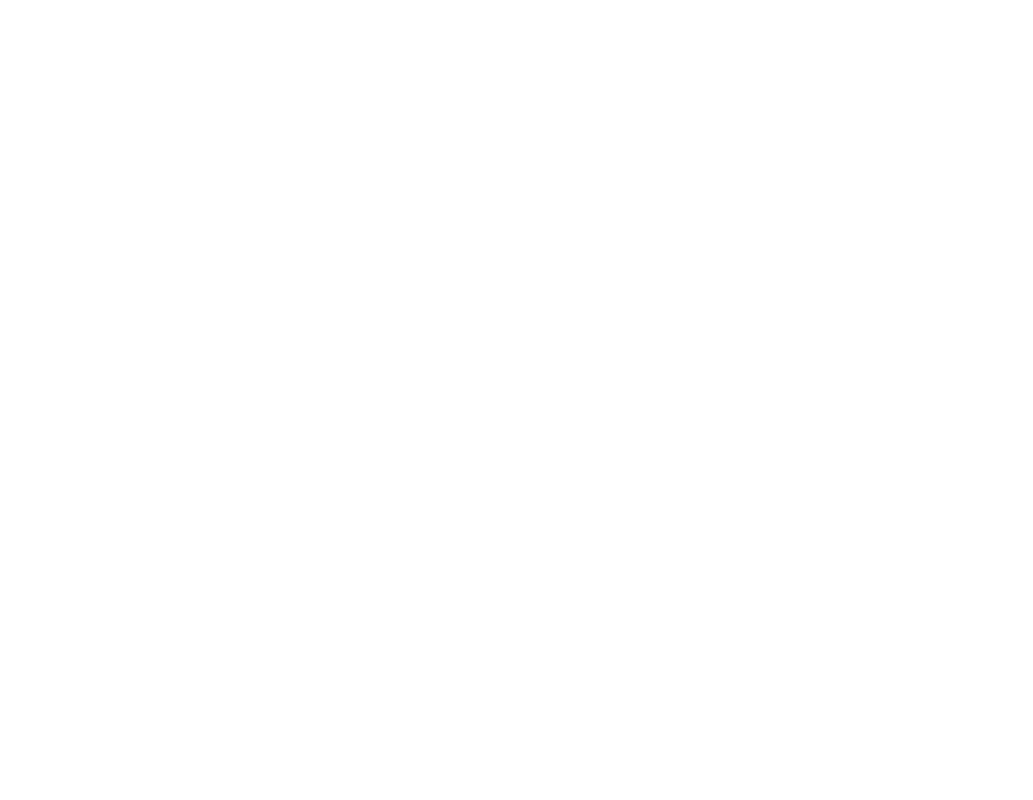
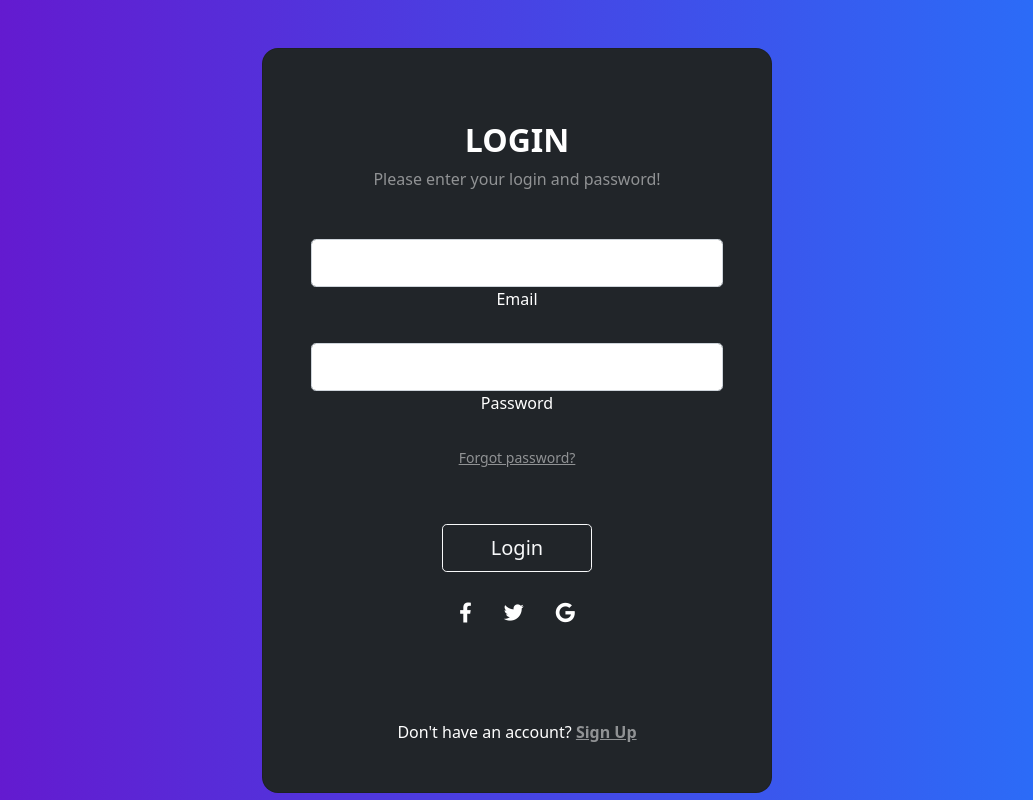
Before and after one commit to saipreethi4/new-project, a plain HTML site: page login.html in a window 1280 px wide. Shown: the whole page, without its empty margins (123-1156 px from the left). Drawn offline with nearby package versions, Linux system fonts and the light colour scheme.

Commit message:
2nd commit

```diff
--- a/css/style.css
+++ b/css/style.css
@@ -1,4 +1,17 @@
-*{
+/* *{
     padding: 0;
     margin: 0;
+} */
+.logo{
+    height: 50px;
 }
+.gradient-custom {
+    /* fallback for old browsers */
+    background: #6a11cb;
+
+    /* Chrome 10-25, Safari 5.1-6 */
+    background: -webkit-linear-gradient(to right, rgba(106, 17, 203, 1), rgba(37, 117, 252, 1));
+
+    /* W3C, IE 10+/ Edge, Firefox 16+, Chrome 26+, Opera 12+, Safari 7+ */
+    background: linear-gradient(to right, rgba(106, 17, 203, 1), rgba(37, 117, 252, 1))
+    }
--- a/login.html
+++ b/login.html
@@ -29,7 +29,53 @@
 
 <!-- header ends here -->
 
+<!-- loginform start -->
+<section class="vh-100 gradient-custom">
+    <div class="container-fluid py-5 h-100">
+      <div class="row d-flex justify-content-center align-items-center h-100">
+        <div class="col-12 col-md-8 col-lg-6 col-xl-5">
+          <div class="card bg-dark text-white" style="border-radius: 1rem;">
+            <div class="card-body p-5 text-center">
 
+              <div class="mb-md-5 mt-md-4 pb-5">
+
+                <h2 class="fw-bold mb-2 text-uppercase">Login</h2>
+                <p class="text-white-50 mb-5">Please enter your login and password!</p>
+
+                <div class="form-outline form-white mb-4">
+                  <input type="email" id="typeEmailX" class="form-control form-control-lg" />
+                  <label class="form-label" for="typeEmailX">Email</label>
+                </div>
+
+                <div class="form-outline form-white mb-4">
+                  <input type="password" id="typePasswordX" class="form-control form-control-lg" />
+                  <label class="form-label" for="typePasswordX">Password</label>
+                </div>
+
+                <p class="small mb-5 pb-lg-2"><a class="text-white-50" href="#!">Forgot password?</a></p>
+
+                <button class="btn btn-outline-light btn-lg px-5" type="submit">Login</button>
+
+                <div class="d-flex justify-content-center text-center mt-4 pt-1">
+                  <a href="#!" class="text-white"><i class="fab fa-facebook-f fa-lg"></i></a>
+                  <a href="#!" class="text-white"><i class="fab fa-twitter fa-lg mx-4 px-2"></i></a>
+                  <a href="#!" class="text-white"><i class="fab fa-google fa-lg"></i></a>
+                </div>
+
+              </div>
+
+              <div>
+                <p class="mb-0">Don't have an account? <a href="./signup.html" class="text-white-50 fw-bold">Sign Up</a>
+                </p>
+              </div>
+
+            </div>
+          </div>
+        </div>
+      </div>
+    </div>
+  </section>
+  <!-- loginform end -->
 
 </body>
 </html>
```
Also changed, not shown: index.html (+33 -8 lines), signup.html (added, +35 -0 lines), images/corosel1/imagecorosel1.jpg (added), images/corosel1/munnar-hills-kerala-india-wallpaper-thumb.jpg (added), images/corosel1/varkalavacayspot.jpg (added), images/logo.png.
